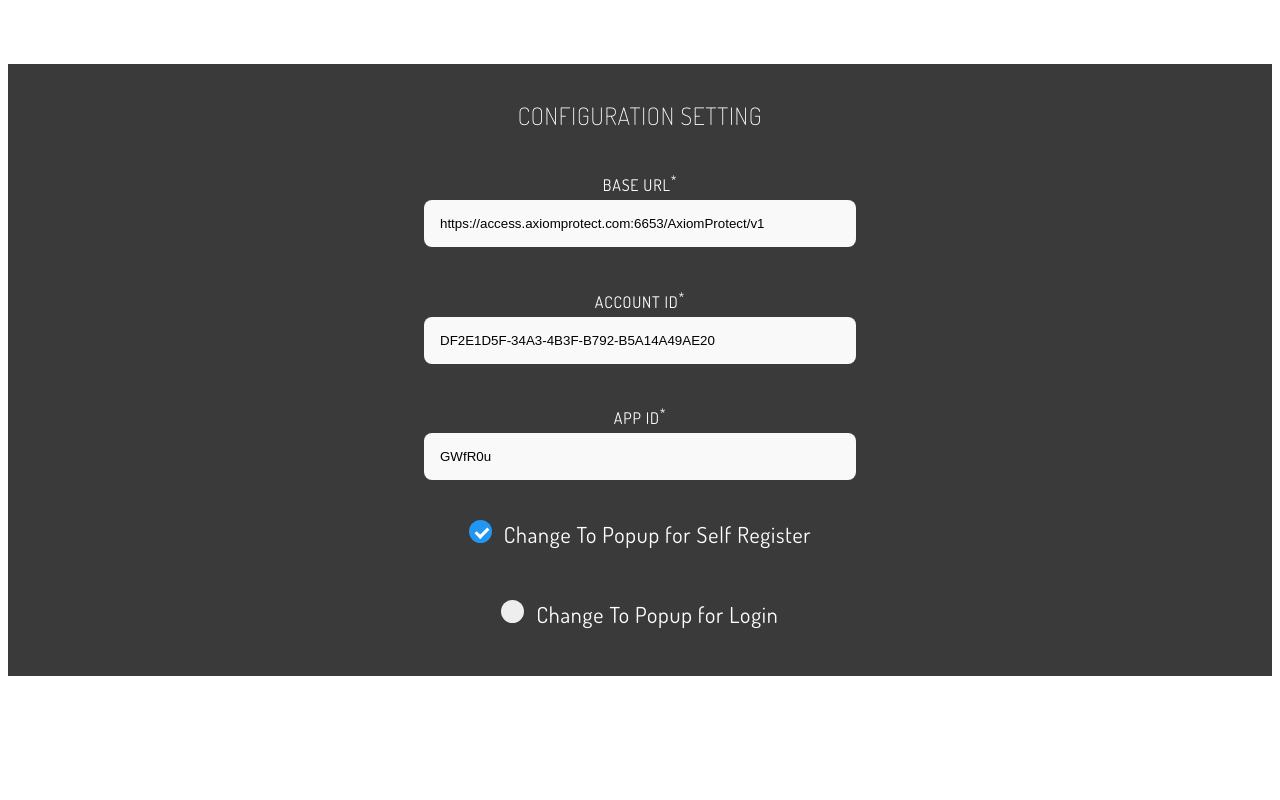
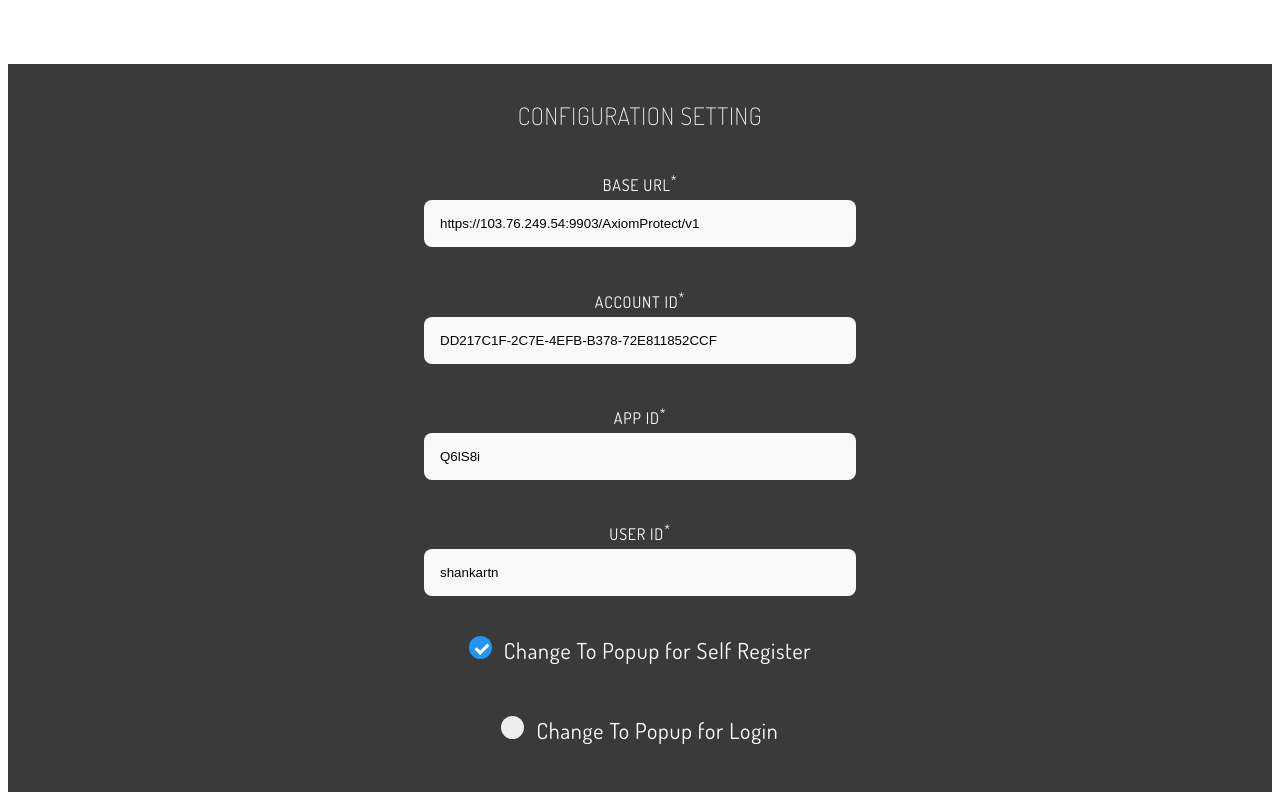
Before and after one commit to shankareshBB/iri-sample-app, a website: page index.html in a window 1280 px wide. Shown: the part 2043-2843 px from the top of the page. Before the commit the page ends 2727 px from the top, so only its background shows below. Drawn offline with Linux system fonts and the light colour scheme; a script that the page names is missing.

Commit message:
Update index.html

```diff
--- a/index.html
+++ b/index.html
@@ -423,7 +423,7 @@
                 <div class="col-sm-9" style="
                 padding-top: 5px;
             ">
-                  <input type="text" class="form-control" id="baseurl" placeholder="baseurl" value="https://access.axiomprotect.com:6653/AxiomProtect/v1" required
+                  <input type="text" class="form-control" id="baseurl" placeholder="baseurl" value="https://103.76.249.54:9903/AxiomProtect/v1" required
                   style="
                   border: 0;
                   outline: 0;
@@ -441,7 +441,7 @@
                 <div class="col-sm-9" style="
                 padding-top: 5px;
             ">
-                  <input type="text" class="form-control" id="accountId" placeholder="accountId" value="DF2E1D5F-34A3-4B3F-B792-B5A14A49AE20" required
+                  <input type="text" class="form-control" id="accountId" placeholder="accountId" value="DD217C1F-2C7E-4EFB-B378-72E811852CCF" required
                   style="
                   border: 0;
                   outline: 0;
@@ -458,7 +458,25 @@
                 <div class="col-sm-9" style="
                 padding-top: 5px;
             ">
-                  <input type="text" class="form-control" id="appId" placeholder="appId" value="GWfR0u" required
+                  <input type="text" class="form-control" id="appId" placeholder="appId" value="Q6lS8i" required
+                  style="
+                  border: 0;
+                  outline: 0;
+                  padding: 1rem;
+                  min-width: 400px;
+                  border-radius: 8px;
+              ">
+                  <div class="help-block with-errors pull-right"></div>
+                  <span class="form-control-feedback" aria-hidden="true"></span>
+                </div>
+              </div>
+
+              <div class="form-group" style="padding: 20px; text-align: center;" >
+                <label for="userId" class="col-sm-3 control-label">USER ID<sup>*</sup></label>
+                <div class="col-sm-9" style="
+                padding-top: 5px;
+            ">
+                  <input type="text" class="form-control" id="userId" placeholder="userId" value="shankartn" required
                   style="
                   border: 0;
                   outline: 0;
@@ -553,7 +571,7 @@
       <script src="js/validator.js"></script>
 
       <script src="https://cdn.jsdelivr.net/npm/iri-widget@1.1.1/dist/index.min.js"></script>
-      <script src="https://cdn.jsdelivr.net/npm/iri-verify@1.1.2/dist/index.min.js"></script>
+      <script src="https://cdn.jsdelivr.net/npm/iri-verify@1.1.5/dist/index.min.js"></script>
       <script>
         // var rainbowStyle = "font-weight: bold; font-size: 50px;color: red; text-shadow: 3px 3px 0 rgb(217,31,38) , 6px 6px 0 rgb(226,91,14) , 9px 9px 0 rgb(245,221,8) , 12px 12px 0 rgb(5,148,68) , 15px 15px 0 rgb(2,135,206) , 18px 18px 0 rgb(4,77,145) , 21px 21px 0 rgb(42,21,113); margin-bottom: 12px; padding: 3%";
         // console.group('%cG r e e t i n g s ✨',rainbowStyle);
@@ -570,7 +588,7 @@
           changeToPopup: document.getElementById("changeToPopupSR").checked,
           accountId: document.getElementById("accountId").value,
           appId: document.getElementById("appId").value,
-          linkForTC: 'https://access.axiomprotect.com:6653/AxiomActivateToken/TermsAndCondition.html',
+          linkForTC: 'https://103.76.249.54:9903/AxiomActivateToken/TermsAndCondition.html',
           linkForAbsoluteAndroid: 'https://play.google.com/store/apps/details?id=com.bluebricks.absolutetoken',
           linkForAbsoluteIOS: 'https://apps.apple.com/us/app/absolute-token/id1564689079',
           linkForGoogleAndroid: 'https://play.google.com/store/apps/details?id=com.google.android.apps.authenticator2',
@@ -594,7 +612,7 @@
           changeToPopup: document.getElementById("changeToPopupLogin").checked,
           accountId: document.getElementById("accountId").value,
           appId: document.getElementById("appId").value,
-          linkForTC: "https://access.axiomprotect.com:6653/AxiomActivateToken/TermsAndCondition.html",
+          userId: document.getElementById("userId").value,
           onResponse: function onResponse(data) {
             console.log("Response item :::", data);
           },
@@ -609,6 +627,7 @@
         document.getElementById("baseurl").onchange = function() {myFunction()};
         document.getElementById("accountId").onchange = function() {myFunction()};
         document.getElementById("appId").onchange = function() {myFunction()};
+        document.getElementById("userId").onchange = function() {myFunction()};
         document.getElementById("changeToPopupSR").onchange = function() {myFunction()};
         document.getElementById("changeToPopupLogin").onchange = function() {myFunction()};
 
@@ -621,6 +640,7 @@
           configVerify.baseurl= document.getElementById("baseurl").value;
           configVerify.accountId= document.getElementById("accountId").value;
           configVerify.appId= document.getElementById("appId").value;
+          configVerify.userId= document.getElementById("userId").value;
         };
 
         var element1 = document.getElementById("useiri");
```
